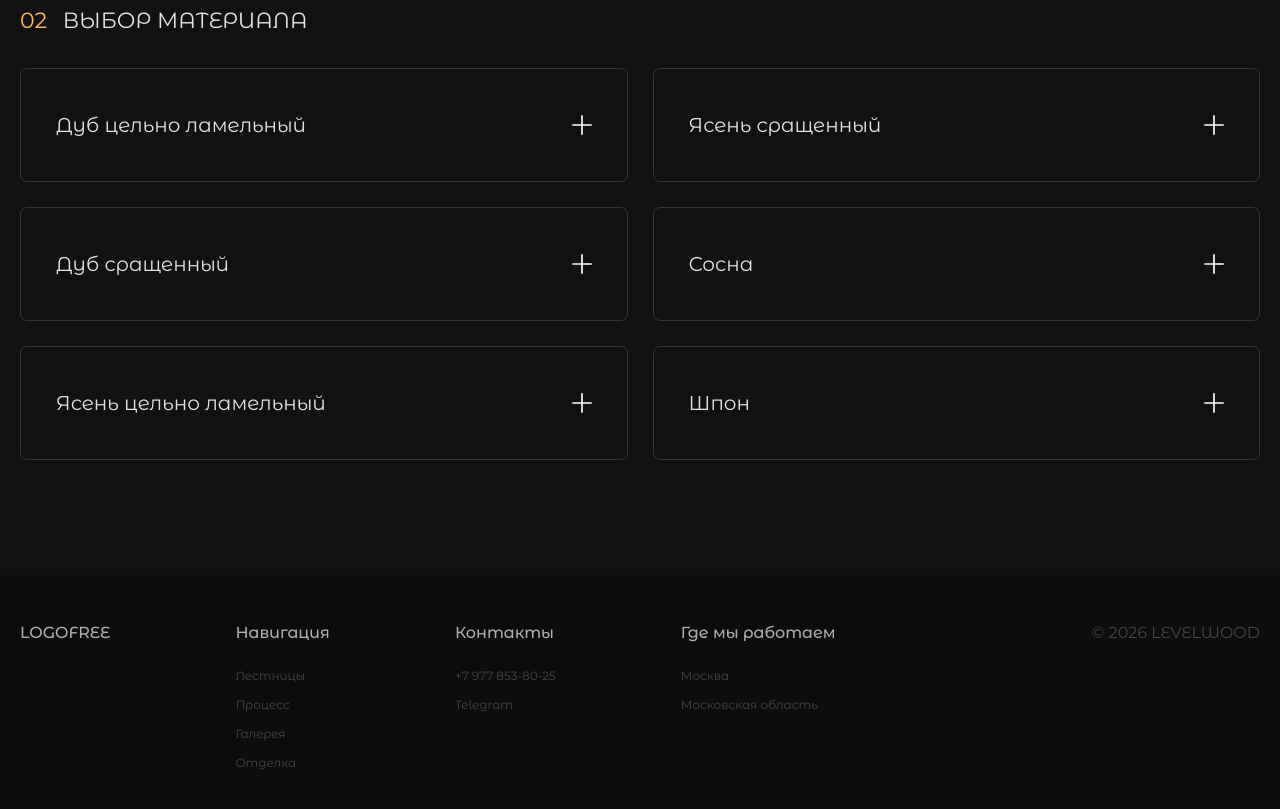
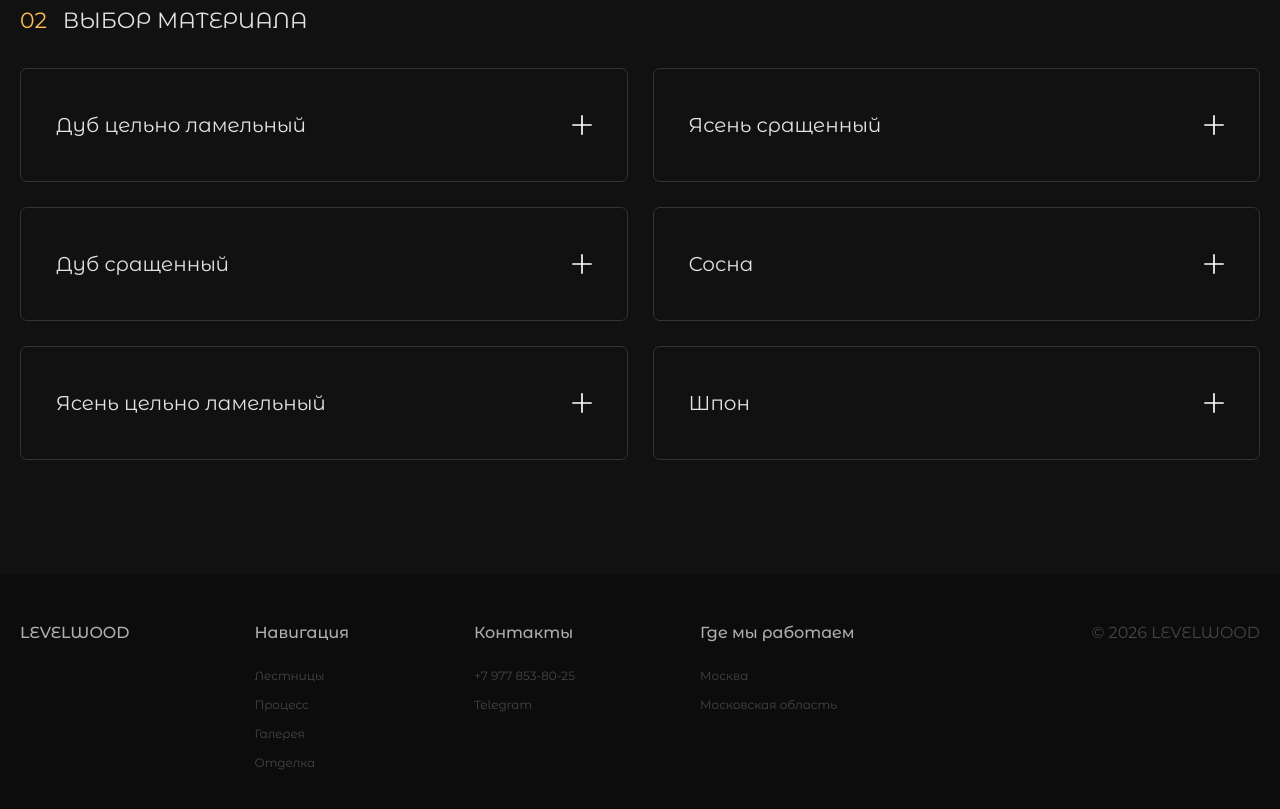
Before and after one commit to Vasya1619/stairs-site, a website: page public/HTML/home.html in a window 1280 px wide. Shown: the part 4478-5287 px from the top of the page. Drawn offline with Linux system fonts and the light colour scheme; no server answers.

Commit message:
Update home.html

```diff
--- a/public/HTML/home.html
+++ b/public/HTML/home.html
@@ -373,7 +373,7 @@
                 <div class="footer__company">
                     <div class="footer__company__list">
                         <li class="footer__company__item">
-                            <a class="footer__logo" href="">logofree</a>
+                            <a class="footer__logo" href="">LEVELWOOD</a>
                         </li>
                     </div>
                 </div>
```
